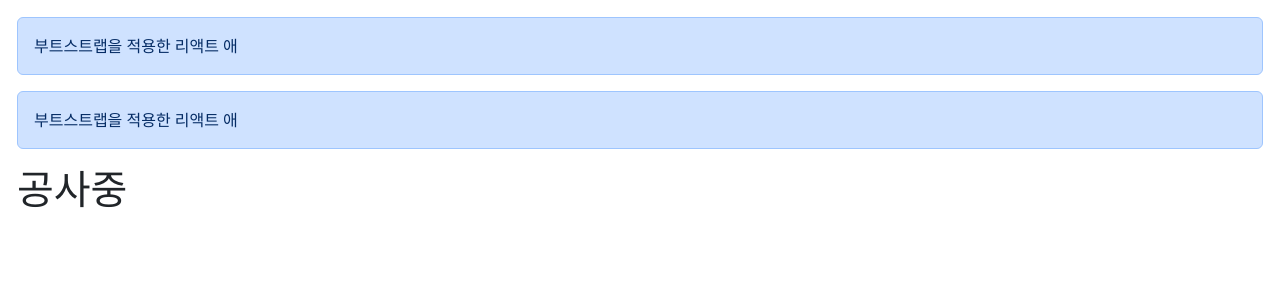
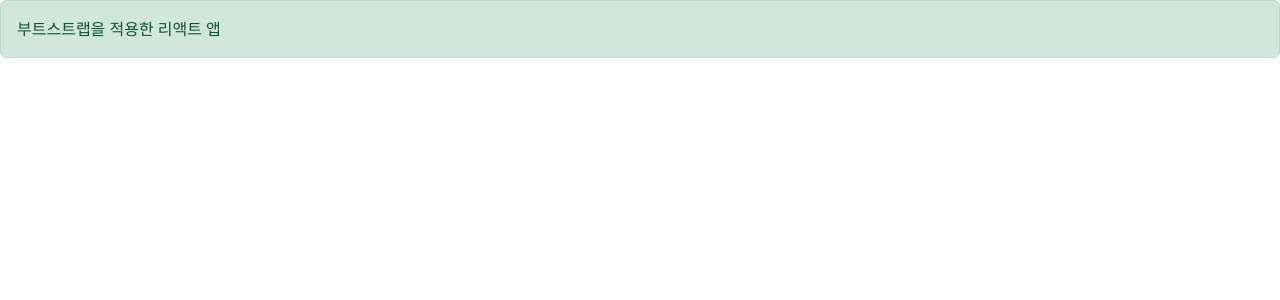
Before and after one commit to 9-ghb-6/client, a React (Create React App) app in the folder client/: page / in a window 1280 px wide. Shown: the top 300 px of the page. Built offline with nearby package versions, Linux system fonts and the light colour scheme.

Commit message:
2022-08-24

```diff
--- a/client/package.json
+++ b/client/package.json
@@ -6,8 +6,11 @@
     "@testing-library/jest-dom": "^5.16.5",
     "@testing-library/react": "^13.3.0",
     "@testing-library/user-event": "^13.5.0",
+    "bootstrap": "^5.2.0",
     "react": "^18.2.0",
+    "react-bootstrap": "^2.5.0",
     "react-dom": "^18.2.0",
+    "react-router-dom": "^6.3.0",
     "react-scripts": "5.0.1",
     "web-vitals": "^2.1.4"
   },
--- a/client/src/App.js
+++ b/client/src/App.js
@@ -1,16 +1,10 @@
-import { Alert } from 'react-bootstrap'
+
 import './App.css';
 
 function App() {
   return (
-    <div className="alert" alert-success>
-      <Alert varaint="success">
-        부트스트랩을 적용한 리액트 애
-      </Alert>
-      <Alert varaint="danger">
-        부트스트랩을 적용한 리액트 애
-      </Alert>
-      <h1>공사중</h1>
+    <div className="alert alert-success">
+      부트스트랩을 적용한 리액트 앱
     </div>
   );
 }
--- a/client/src/index.js
+++ b/client/src/index.js
@@ -1,8 +1,8 @@
 import React from 'react';
 import ReactDOM from 'react-dom/client';
+
 import './index.css';
 import App from './App';
-import reportWebVitals from './reportWebVitals';
 
 import 'bootstrap/dist/css/bootstrap.min.css'
 
```
Also changed, not shown: 2 other files (tests, documents, lock files or other folders).
